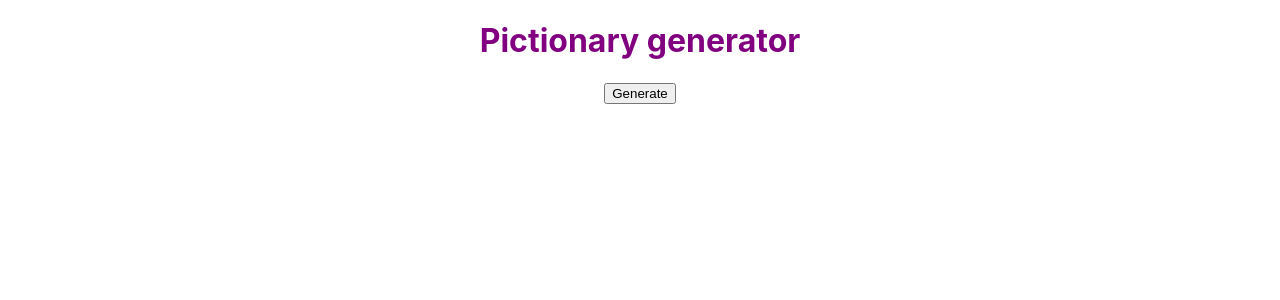
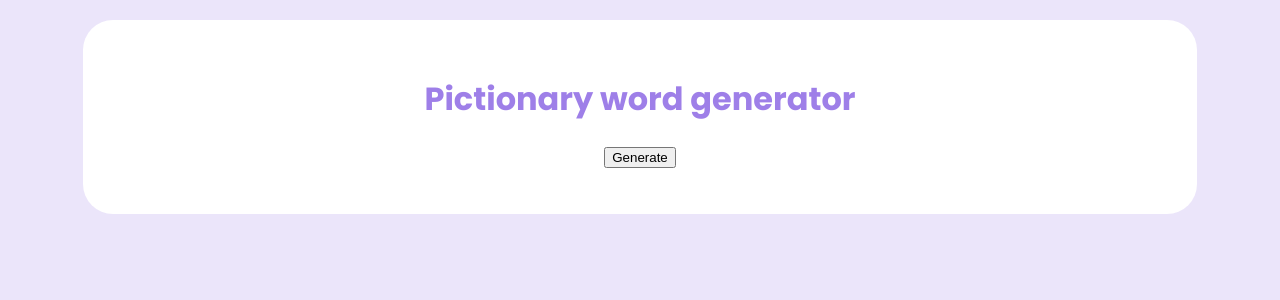
Before and after one commit to cle-amato/my-pictionary-app, a React (Create React App) app: page / in a window 1280 px wide. Shown: the top 300 px of the page. Built offline with nearby package versions, Linux system fonts and the light colour scheme.

Commit message:
Added styling

```diff
--- a/public/index.html
+++ b/public/index.html
@@ -24,6 +24,9 @@
       work correctly both with client-side routing and a non-root public URL.
       Learn how to configure a non-root public URL by running `npm run build`.
     -->
+    <link rel="preconnect" href="https://fonts.googleapis.com">
+    <link rel="preconnect" href="https://fonts.gstatic.com" crossorigin>
+    <link href="https://fonts.googleapis.com/css2?family=Poppins:ital,wght@0,100;0,200;0,300;0,400;0,500;0,600;0,700;0,800;0,900;1,100;1,200;1,300;1,400;1,500;1,600;1,700;1,800;1,900&display=swap" rel="stylesheet">
     <title>React App</title>
   </head>
   <body>
--- a/src/App.css
+++ b/src/App.css
@@ -1,42 +1,19 @@
+body {
+  background-color: rgba(158, 127, 232, 0.2)
+}
+
 .App {
   text-align: center;
-}
-
-.App-logo {
-  height: 40vmin;
-  pointer-events: none;
-}
-
-@media (prefers-reduced-motion: no-preference) {
-  .App-logo {
-    animation: App-logo-spin infinite 20s linear;
-  }
+  font-family: poppins, Arial, Helvetica, sans-serif;
+  background-color: white;
+  max-width: 80%;
+  margin: 0 auto;
+  border-radius: 30px;
+  padding: 45px;
+  margin-top: 20px;
 }
 
 .App h1 {
-  color: purple;
+  color: #9e7fe8;
+  margin-top: 10px;
 }
-
-.App-header {
-  background-color: #282c34;
-  min-height: 100vh;
-  display: flex;
-  flex-direction: column;
-  align-items: center;
-  justify-content: center;
-  font-size: calc(10px + 2vmin);
-  color: white;
-}
-
-.App-link {
-  color: #61dafb;
-}
-
-@keyframes App-logo-spin {
-  from {
-    transform: rotate(0deg);
-  }
-  to {
-    transform: rotate(360deg);
-  }
-}
--- a/src/App.js
+++ b/src/App.js
@@ -4,7 +4,7 @@ import Search from './Search';
 function App() {
   return (
     <div className="App">
-      <h1>Pictionary generator</h1>
+      <h1>Pictionary word generator</h1>
       <Search />
     </div>
   );
```
Also changed, not shown: src/Search.css (added, +41 -0 lines).
